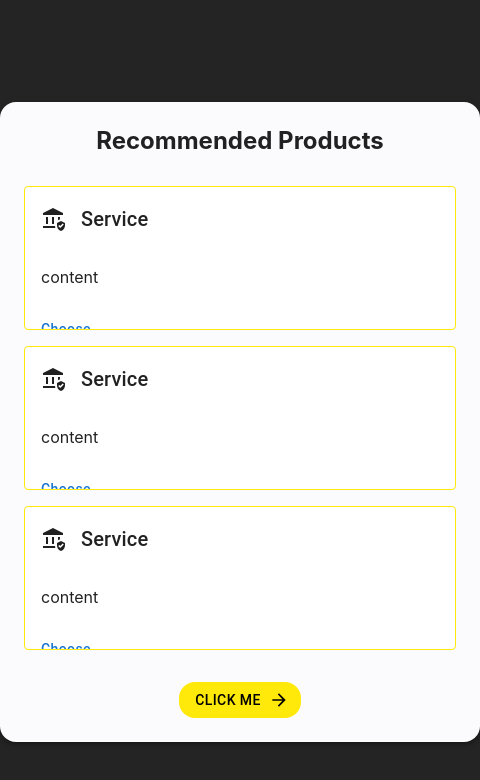
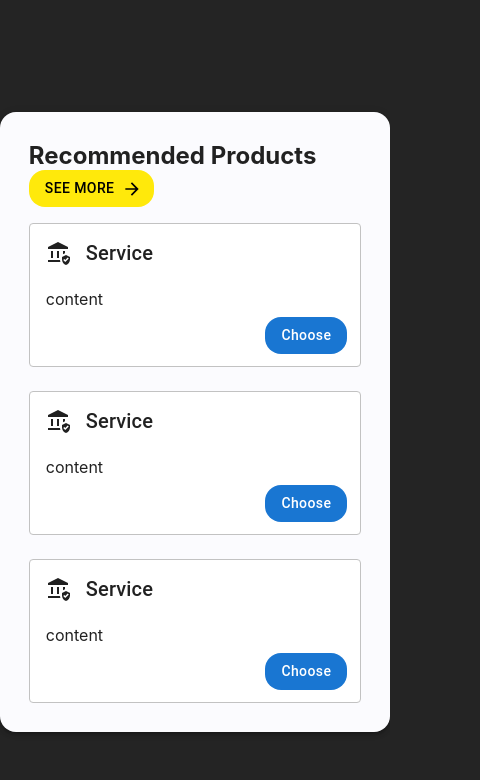
Before and after one commit to wzyndul/collabathon2024, a React (Vite) app in the folder frontend/: page / in a window 390 px wide. Shown: the top 780 px of the page, 480 px wide, since content can reach past the window. Built offline with nearby package versions, Linux system fonts and the light colour scheme.

Commit message:
feat: alignment, colors and responsiveness in product recommendation

```diff
--- a/frontend/src/components/Card/Card.styles.ts
+++ b/frontend/src/components/Card/Card.styles.ts
@@ -1,15 +1,31 @@
 import { css } from "@emotion/react";
 
 export const cardStyle = css`
-    border: 1px solid rgba(255, 233, 11, 1);
-    box-shadow: none;
-    height: 9rem;
+	border: 1px solid rgba(194, 194, 194, 1);
+	box-shadow: none;
+	height: 9rem;
+	padding: 0;
 
 	&:hover {
-        border-top: 1px solid rgba(255, 233, 11, 1);
-        border-left: 1px solid rgba(255, 233, 11, 1);
-		-webkit-box-shadow: 4px 4px 0px 0px rgba(255, 233, 11, 1);
-		-moz-box-shadow: 4px 4px 0px 0px rgba(255, 233, 11, 1);
-		box-shadow: 4px 4px 0px 0px rgba(255, 233, 11, 1);
+		border-top: 1px solid rgba(194, 194, 194, 1);
+		border-left: 1px solid rgba(194, 194, 194, 1);
+		-webkit-box-shadow: 4px 4px 0px 0px rgba(194, 194, 194, 1);
+		-moz-box-shadow: 4px 4px 0px 0px rgba(194, 194, 194, 1);
+		box-shadow: 4px 4px 0px 0px rgba(194, 194, 194, 1);
 	}
 `;
+
+export const cardHeaderStyle = css`
+	padding: 0.8rem 0 0.8rem 1rem;
+`;
+
+export const cardContentStyle = css`
+	padding: 0.5rem 0 0 1rem;
+`;
+
+export const cardActionsStyle = css`
+	display: flex;
+	justify-content: flex-end;
+	margin-top: 0.5rem;
+	padding: 0 0.8rem 0 0;
+`;
--- a/frontend/src/components/Card/Card.tsx
+++ b/frontend/src/components/Card/Card.tsx
@@ -1,7 +1,7 @@
 /** @jsxImportSource @emotion/react */
 import React from "react";
 import { Card as MUICard, CardHeader, CardContent, CardActions } from "@mui/material";
-import { cardStyle } from "./Card.styles";
+import { cardActionsStyle, cardContentStyle, cardHeaderStyle, cardStyle } from "./Card.styles";
 
 interface CardProps {
 	title?: React.ReactNode;
@@ -22,9 +22,9 @@ export const Card: React.FC<CardProps> = ({
 }) => {
 	return (
 		<MUICard variant={variant} css={cardStyle}>
-			<CardHeader avatar={avatar} title={title}></CardHeader>
-			<CardContent>{content}</CardContent>
-			<CardActions disableSpacing={disableSpacing}>{children}</CardActions>
+			<CardHeader avatar={avatar} title={title} css={cardHeaderStyle}></CardHeader>
+			<CardContent css={cardContentStyle}>{content}</CardContent>
+			<CardActions disableSpacing={disableSpacing} css={cardActionsStyle}>{children}</CardActions>
 		</MUICard>
 	);
 };
--- a/frontend/src/components/WidgetContainer/WidgetContainer.styles.ts
+++ b/frontend/src/components/WidgetContainer/WidgetContainer.styles.ts
@@ -1,9 +1,9 @@
 import { css } from "@emotion/react";
 
 export const widgetPaperStyle = (width: string | number, height: string | number, backgroundColor: string) => css`
-	width: ${width};
-	height: ${height};
-	padding: 1.5rem;
+	// 	width: ${width};
+	// height: ${height};
+	padding: 1.8rem;
 	background-color: ${backgroundColor};
 	border-radius: 1rem;
 `;
--- a/frontend/src/widgets/RecommendedProducts/RecommendedProducts.styles.ts
+++ b/frontend/src/widgets/RecommendedProducts/RecommendedProducts.styles.ts
@@ -4,14 +4,22 @@ export const productsContainerStyle = css`
 	display: flex;
 	flex-direction: column;
 	align-items: center;
+	justify-content: space-evenly;
+	width: 100%;
+`;
+
+export const productsHeaderStyle = css`
+	display: flex;
+	flex-wrap: wrap;
 	justify-content: space-between;
+	align-items: center;
 	width: 100%;
-    height: 100%;
+	margin-bottom: 1rem;
 `;
 
 export const productsCardsStyle = css`
 	display: flex;
 	flex-direction: column;
-    gap: 1rem;
+	gap: 1.5rem;
 	width: 100%;
 `;
--- a/frontend/src/widgets/RecommendedProducts/RecommendedProducts.tsx
+++ b/frontend/src/widgets/RecommendedProducts/RecommendedProducts.tsx
@@ -6,13 +6,23 @@ import ArrowForwardIcon from "@mui/icons-material/ArrowForward";
 import AssuredWorkloadIcon from "@mui/icons-material/AssuredWorkload";
 import { Card } from "../../components/Card/Card";
 import { Typography } from "@mui/material";
-import { productsCardsStyle, productsContainerStyle } from "./RecommendedProducts.styles";
+import { productsCardsStyle, productsContainerStyle, productsHeaderStyle } from "./RecommendedProducts.styles";
 
 export const RecommendedProducts: React.FC = () => {
 	return (
-		<WidgetContainer width={"30rem"} height={"40rem"}>
+		<WidgetContainer width={"30rem"} height={"37rem"}>
 			<div css={productsContainerStyle}>
-				<h2>Recommended Products</h2>
+				<span css={productsHeaderStyle}>
+					<h2>Recommended Products</h2>
+					<Button
+						onClick={() => console.log("Button clicked")}
+						bgColor={"#FFE90B"}
+						txtColor={"black"}
+						endIcon={<ArrowForwardIcon />}
+					>
+						SEE MORE
+					</Button>
+				</span>
 				<div css={productsCardsStyle}>
 					<Card
 						title={
@@ -24,9 +34,7 @@ export const RecommendedProducts: React.FC = () => {
 						content={<p>content</p>}
 					>
 						<div>
-							<Button variant="text" onClick={() => console.log("Button clicked")}>
-								Choose
-							</Button>
+							<Button onClick={() => console.log("Button clicked")}>Choose</Button>
 						</div>
 					</Card>
 					<Card
@@ -39,9 +47,7 @@ export const RecommendedProducts: React.FC = () => {
 						content={<p>content</p>}
 					>
 						<div>
-							<Button variant="text" onClick={() => console.log("Button clicked")}>
-								Choose
-							</Button>
+							<Button onClick={() => console.log("Button clicked")}>Choose</Button>
 						</div>
 					</Card>
 					<Card
@@ -54,20 +60,10 @@ export const RecommendedProducts: React.FC = () => {
 						content={<p>content</p>}
 					>
 						<div>
-							<Button variant="text" onClick={() => console.log("Button clicked")}>
-								Choose
-							</Button>
+							<Button onClick={() => console.log("Button clicked")}>Choose</Button>
 						</div>
 					</Card>
 				</div>
-				<Button
-					onClick={() => console.log("Button clicked")}
-					bgColor={"#FFE90B"}
-					txtColor={"black"}
-					endIcon={<ArrowForwardIcon />}
-				>
-					CLICK ME
-				</Button>
 			</div>
 		</WidgetContainer>
 	);
```
Lines whose indentation alone changed are shown as unchanged.
